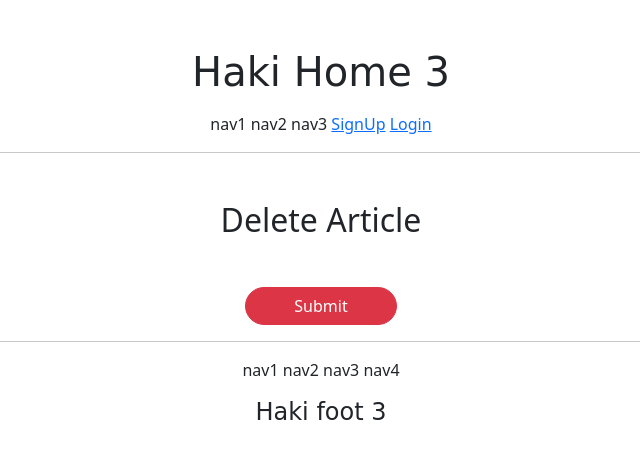
After one commit to go-tech01/gis_drf_3, a Django app: page /articles/destroy_template/1 in a window 1280 px wide. The commit adds this page. Shown: the top 459 px of the page, without its empty margins (319-959 px from the left). Run offline with Django 4.2, Linux system fonts and the light colour scheme; parts of the project's set-up code (start-up, migrations or seed data) failed here and were passed over; some web fonts are replaced.

Commit message:
article destroy Template

```diff
--- a/accountapp/templates/accountapp/create.html
+++ b/accountapp/templates/accountapp/create.html
@@ -6,12 +6,12 @@
         <div class="my5"><h2>회원가입</h2></div>
         <!-- ID -->
         <div class="mb-3">
-            <label for="username" class="form-label">ID</label>
+            <label for="username" class="form-label">아이디</label>
             <input id="username" type="text" class="form-control">
         </div>
         <!-- PASSWORD  -->
         <div class="mb-3">
-            <label for="password" class="form-label">PW</label>
+            <label for="password" class="form-label">비밀번호</label>
             <input id="password" type="password" class="form-control">
         </div>
         <input type="submit" class="btn btn-dark rounded-pill px-5" onclick="send_input()">
--- a/accountapp/templates/accountapp/destroy.html
+++ b/accountapp/templates/accountapp/destroy.html
@@ -4,7 +4,7 @@
     <div>
         <div id="alert_box"></div>
         <div class="my-5">
-            <h2>Delete Account</h2>
+            <h2>계정 삭제</h2>
         </div>
         <div>
             <input type="submit" onclick="delete_account('{{ view.kwargs.pk }}')"
--- a/accountapp/templates/accountapp/login.html
+++ b/accountapp/templates/accountapp/login.html
@@ -6,12 +6,12 @@
         <div class="my5"><h2>로그인</h2></div>
         <!-- ID -->
         <div class="mb-3">
-            <label for="username" class="form-label">ID</label>
+            <label for="username" class="form-label">아이디</label>
             <input id="username" type="text" class="form-control">
         </div>
         <!-- PASSWORD  -->
         <div class="mb-3">
-            <label for="password" class="form-label">PW</label>
+            <label for="password" class="form-label">비밀번호</label>
             <input id="password" type="password" class="form-control">
         </div>
         <input type="submit" class="btn btn-dark rounded-pill px-5" onclick="send_input()">
--- a/accountapp/templates/accountapp/update.html
+++ b/accountapp/templates/accountapp/update.html
@@ -8,11 +8,11 @@
     </div>
     <div>
         <div class="mb-3">
-            <label for="username" class="form-label">ID</label>
+            <label for="username" class="form-label">아이디</label>
             <input id="username" type="text" class="form-control">
         </div>
         <div class="mb-3">
-            <label for="email" class="form-label">Email</label>
+            <label for="email" class="form-label">이메일</label>
             <input id="email" type="email" class="form-control">
         </div>
         <input type="submit" onclick="update_account('{{ view.kwargs.pk }}')"
--- /dev/null
+++ b/articleapp/static/articleapp/js/destroy.js
@@ -0,0 +1,30 @@
+function delete_article(pk) {
+    axios({
+        method: 'delete',
+        url:'/articles/' + pk,
+        headers: {
+            Authorization: decodeURIComponent(getCookie('drf_token')),
+        }
+    })
+        .then(function (response) {
+            // handle success
+            console.log(response);
+            window.location.href = '/accounts/hello_world_template/';
+        })
+        .catch(function (error) {
+            // handle error
+            console.log(error);
+            if (error.response.status === 401){
+                document.getElementById('alert_box').innerHTML
+                    = "<div class='btn btn-danger rounded-pill px-5'>인증 정보가 없습니다.</div>"}
+            else if (error.response.status === 403){
+                document.getElementById('alert_box').innerHTML
+                    = "<div class='btn btn-danger rounded-pill px-5'>권한이 없습니다.</div>"}
+            else {
+            document.getElementById('alert_box').innerHTML
+                    = "<div class='btn btn-danger rounded-pill px-5'>게시글 삭제에 실패했습니다.</div>"}
+        })
+        .then(function () {
+            // always executed
+        });
+}
--- /dev/null
+++ b/articleapp/templates/articleapp/destroy.html
@@ -0,0 +1,15 @@
+{% extends 'base.html' %}
+{% load static %}
+{% block content %}
+  <div>
+      <div id="alert_box"></div>
+      <div class="my-5">
+        <h2>Delete Article</h2>
+      </div>
+      <div>
+          <input type="submit" onclick="delete_article('{{ view.kwargs.pk }}')"
+                 class="btn btn-danger rounded-pill px-5">
+      </div>
+  </div>
+<script src="{% static 'articleapp/js/destroy.js' %}" ></script>
+{% endblock %}
```
